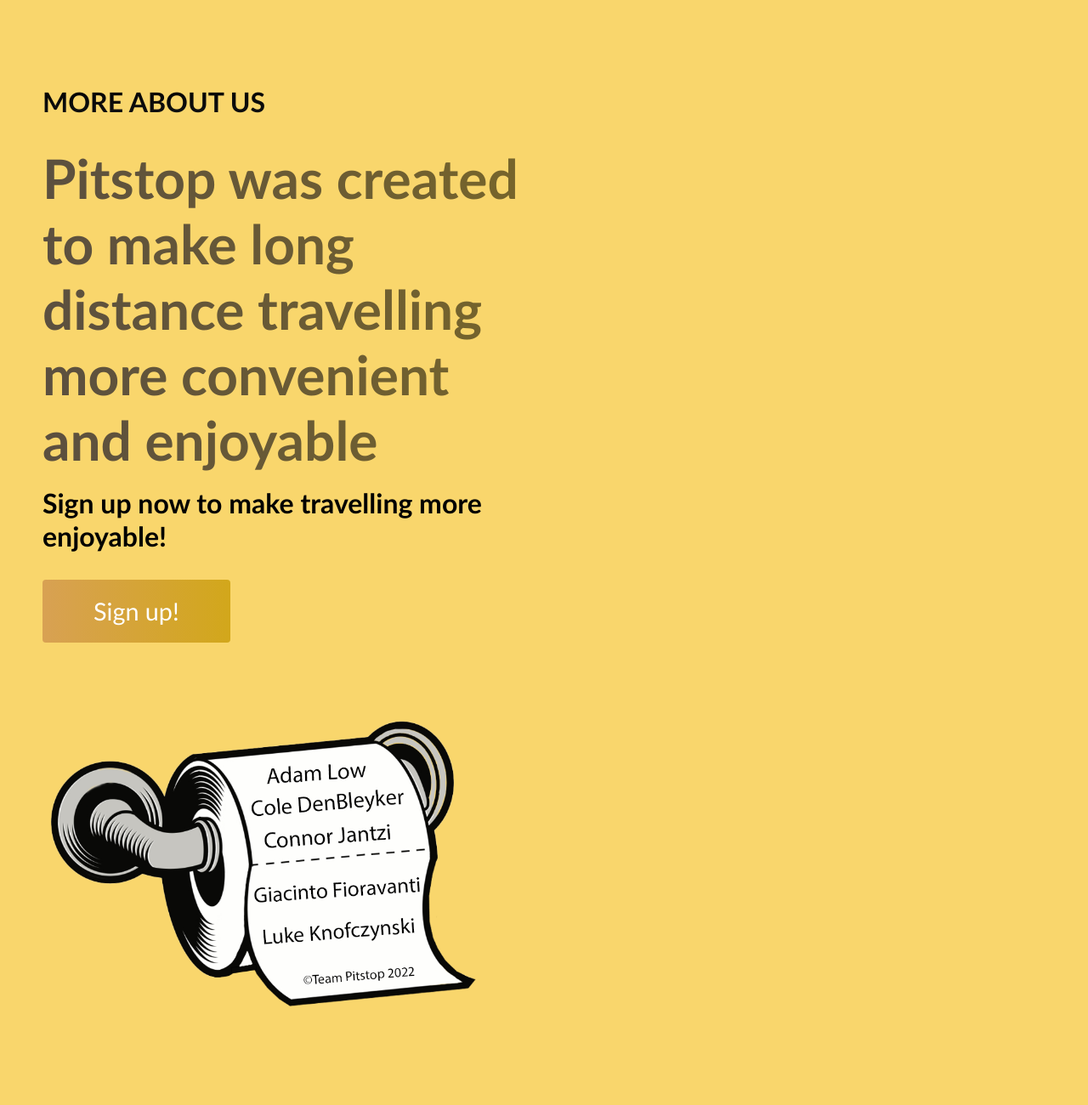
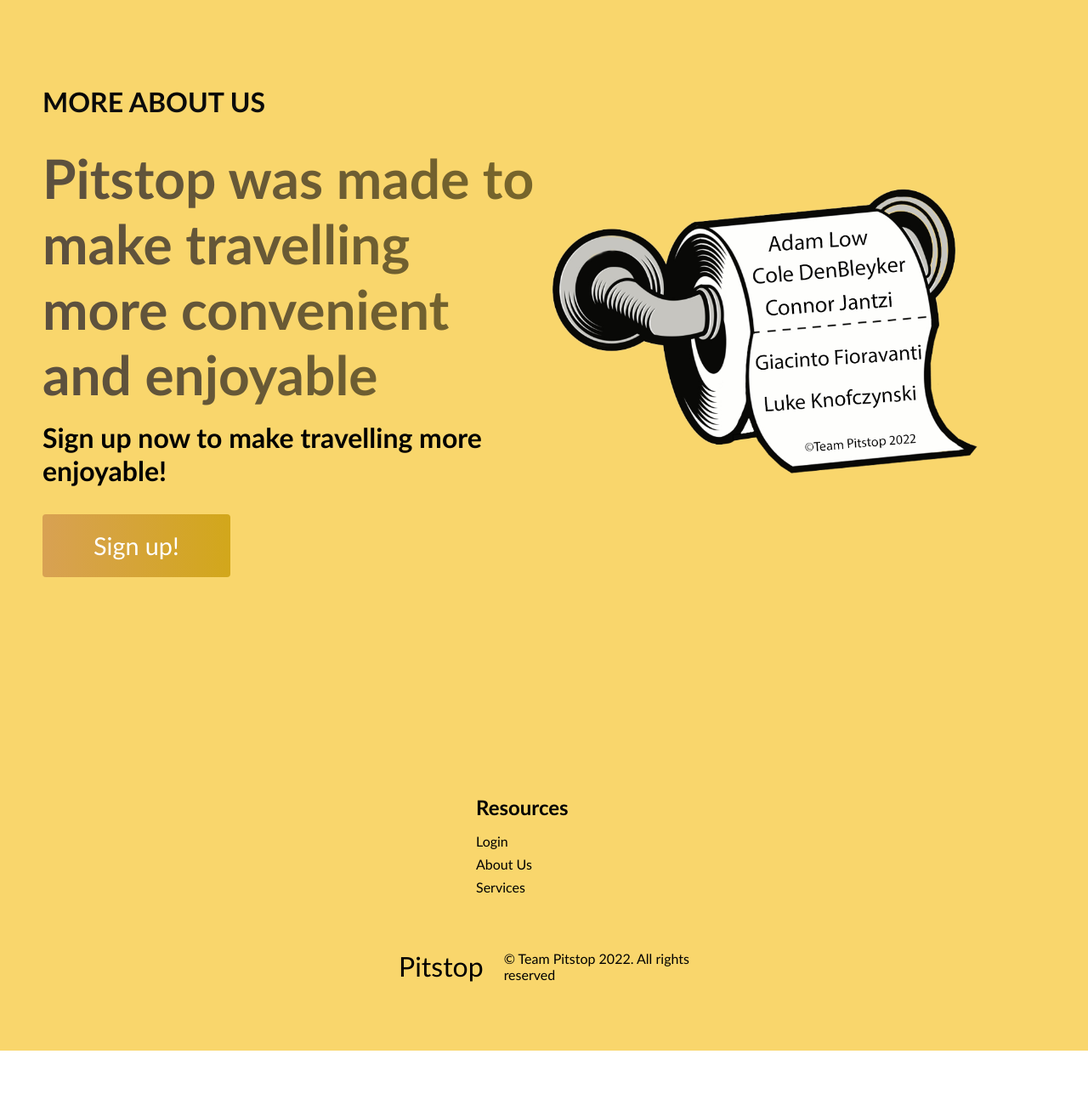
Before and after one commit to SWEN-101/2221-SWEN-101-04-1, a plain HTML site: page html/about.html in a window 1280 px wide. Shown: the part 980-2280 px from the top of the page at 85% size. After the commit the page ends 2216 px from the top, so only its background shows below. Drawn offline with Linux system fonts and the light colour scheme.

Commit message:
Various Fixes

```diff
--- a/css/about.css
+++ b/css/about.css
@@ -116,15 +116,6 @@
     display: flex;
     flex-direction: column;
     justify-content: center;
-    color:#000;
-    background-image: #f9d66c;
-}
-
-
-#card-2 {
-    display: flex;
-    flex-direction: column;
-    justify-content: center;
 }
 
 /* Mobile responsive */
--- a/css/style.css
+++ b/css/style.css
@@ -44,6 +44,7 @@
     cursor: pointer;
     text-decoration: none;
     font-size: 2rem;
+    font-style: italic;
 }
 
 .navbar__menu {
@@ -261,8 +262,6 @@
 }
 
 
-
-
 /* Footer CSS */
 .footer__container {
     background-color: #f9d66c;
--- a/html/about.html
+++ b/html/about.html
@@ -48,19 +48,19 @@
         </div>
 
         <!-- Second About Us Body -->
-        <div class="main" id="sign-up">
+        <div class="main" id="about">
             <div class="main__container">
                 <div class="main__content">
                     <h1>More about us</h1>
-                    <h2>Pitstop was created to make long distance travelling more convenient and enjoyable</h2>
+                    <h2>Pitstop was made to make travelling more convenient and enjoyable</h2>
                     <p>Sign up now to make travelling more enjoyable!</p>
                     <button class="main__btn"><a href="/html/signup.html">Sign up!</a></button>
-            <div class="main__img--container">
-                <div class="main__img--card" id="card-2"><img src="/images/image-2.png" alt="Logo"></div>
-            </div>
+                </div>
+                <div class="main__img--container">
+                    <div class="main__img--card"><img src="/images/image-2.png" alt="Creators"></div>
+                </div>
             </div>
         </div>
-    </div>
 
         <!-- Footer Section -->
         <div class="footer__container">
@@ -77,9 +77,9 @@
             <section class="website__rights">
                 <div class="social__media--wrap">
                     <div class="footer__logo">
-                    <a href="/" id="footer__logo">PITSTOP</a>
+                    <a href="/" id="footer__logo">Pitstop</a>
                     </div>
-                    <p class="website__rights">© PITSTOP 2022. All rights reserved</p>
+                    <p class="website__rights">© Team Pitstop 2022. All rights reserved</p>
                 </div>
             </section>
         </div>
```
Also changed, not shown: app.js (+0 -32 lines), html/login.html (+2 -2 lines), html/services.html (+2 -2 lines), html/signup.html (+2 -2 lines), index.html (+8 -8 lines), template.html (+2 -2 lines).
